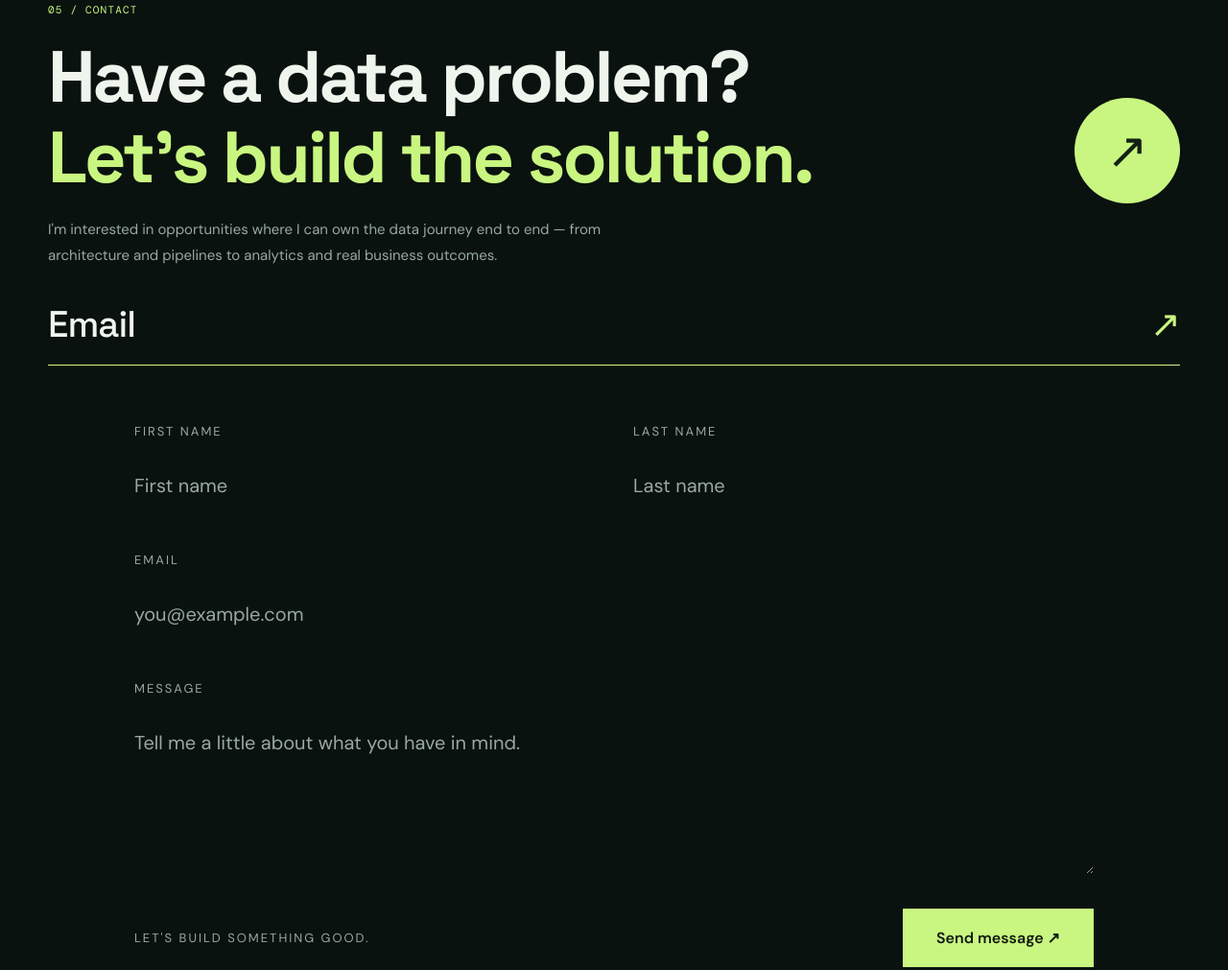
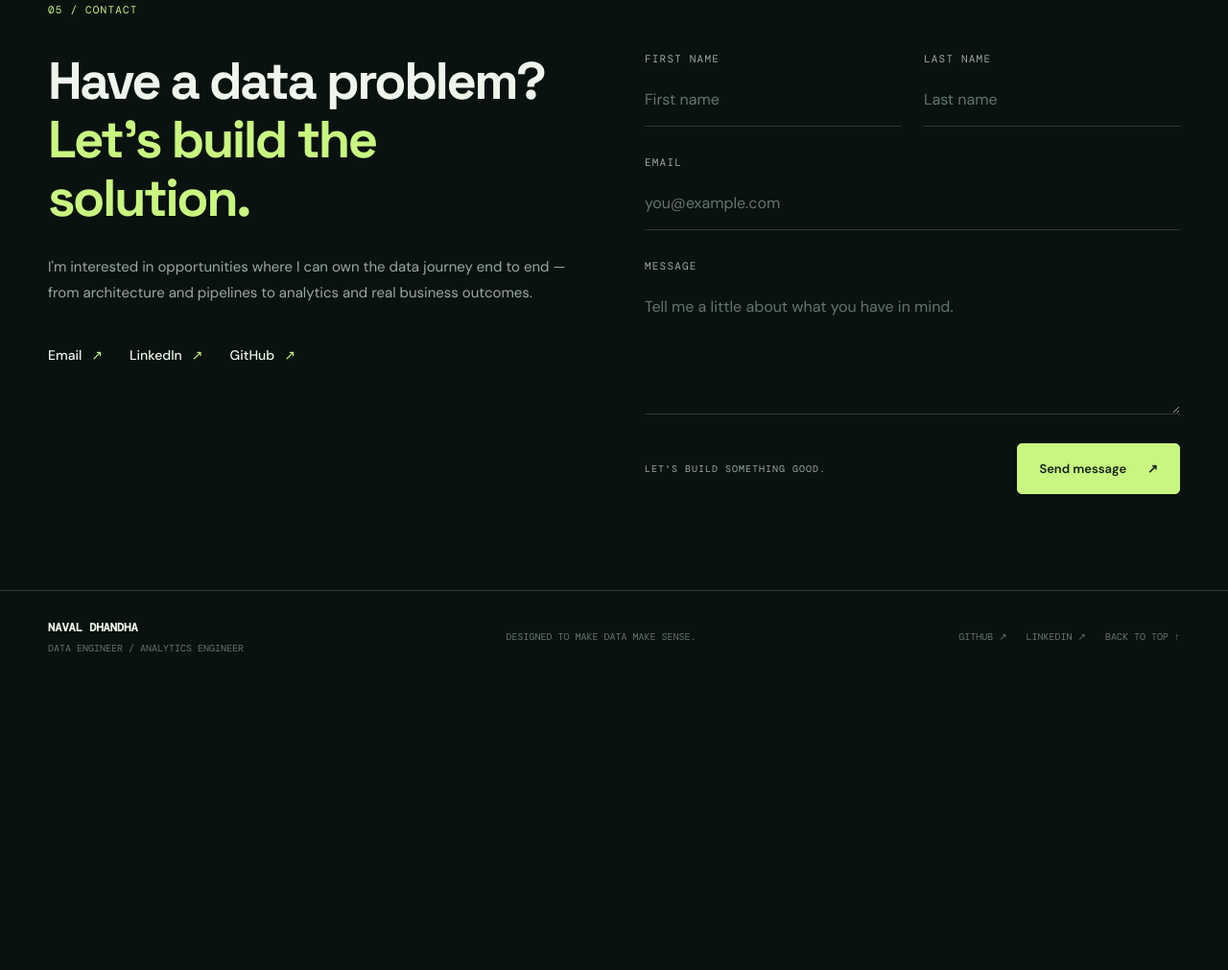
Before and after one commit to NavalDhandha/NavalDhandha.github.io, a plain HTML site: page index.html in a window 1280 px wide. Shown: the part 6200-7211 px from the top of the page at 96% size. After the commit the page ends 6912 px from the top, so only its background shows below. Drawn offline with nearby package versions, Linux system fonts and the light colour scheme.

Commit message:
Add files via upload

```diff
--- a/index.html
+++ b/index.html
@@ -73,44 +73,46 @@
       </div><div class="more-projects"><span>THERE'S MORE IN THE REPOSITORY</span><a href="https://github.com/NavalDhandha?tab=repositories" target="_blank" rel="noopener noreferrer">Explore all GitHub projects ↗</a></div>
     </section>
     <section class="section section-shaded" id="skills"><div class="shell"><div class="section-head"><div><span class="section-index">04 / TOOLKIT</span><h2>Tools I use to <em>build better.</em></h2></div><p>Tools change. Strong foundations in modeling, reliability, and delivering value don't.</p></div><div class="skills-grid"><div class="skill-block"><div class="skill-top"><span>01</span><span>↗</span></div><h3>Languages & processing</h3><p>Python · SQL · PySpark · Pandas · Apache Spark · R</p></div><div class="skill-block"><div class="skill-top"><span>02</span><span>↗</span></div><h3>Cloud & warehousing</h3><p>Azure · AWS · GCP · Snowflake · BigQuery · Databricks · ADLS</p></div><div class="skill-block"><div class="skill-top"><span>03</span><span>↗</span></div><h3>Data engineering</h3><p>dbt · Azure Data Factory · Airflow · Medallion architecture · Dimensional modeling · ETL/ELT</p></div><div class="skill-block"><div class="skill-top"><span>04</span><span>↗</span></div><h3>Analytics & delivery</h3><p>Power BI · Tableau · KPI design · Data validation · Git · CI/CD · Streamlit</p></div></div></div></section>
-    <section class="contact section shell" id="contact"><span class="section-index">05 / CONTACT</span><div class="contact-body"><div><h2>Have a data problem?<br /><em>Let's build the solution.</em></h2><p>I'm interested in opportunities where I can own the data journey end to end — from architecture and pipelines to analytics and real business outcomes.</p></div><a class="contact-arrow" href="mailto:naval.d.edu@gmail.com" aria-label="Email Naval Dhandha">↗</a></div><a class="contact-email" href="mailto:naval.d.edu@gmail.com">Email <span>↗</span></a>
-<form
-  class="contact-form"
-  action="https://formspree.io/f/mqpqpyne"
-  method="POST"
->
+    <section class="contact section shell" id="contact">
+  <span class="section-index">05 / CONTACT</span>
+  <div class="contact-grid">
+    <div class="contact-left">
+      <h2>Have a data problem?<br><em>Let's build the solution.</em></h2>
+      <p>I'm interested in opportunities where I can own the data journey end to end — from architecture and pipelines to analytics and real business outcomes.</p>
+      <div class="contact-links">
+        <a class="contact-email" href="mailto:naval.d.edu@gmail.com">Email <span aria-hidden="true">↗</span></a>
+        <a href="https://www.linkedin.com/in/naval-dhandha" target="_blank" rel="noopener noreferrer">LinkedIn <span aria-hidden="true">↗</span></a>
+        <a href="https://github.com/NavalDhandha" target="_blank" rel="noopener noreferrer">GitHub <span aria-hidden="true">↗</span></a>
+      </div>
+    </div>
+    <div class="contact-right">
+      <!-- Replace YOUR_FORM_ID with the form ID from Formspree to enable delivery. -->
+      <form class="contact-form" action="https://formspree.io/f/YOUR_FORM_ID" method="POST">
         <div class="form-row">
           <div class="form-field">
-      <label for="first-name">FIRST NAME</label>
-      <input id="first-name" type="text" name="first_name"
-             placeholder="First name" required>
+            <label for="contact-first-name">FIRST NAME</label>
+            <input id="contact-first-name" type="text" name="first_name" autocomplete="given-name" placeholder="First name" required>
           </div>
-
           <div class="form-field">
-      <label for="last-name">LAST NAME</label>
-      <input id="last-name" type="text" name="last_name"
-             placeholder="Last name" required>
+            <label for="contact-last-name">LAST NAME</label>
+            <input id="contact-last-name" type="text" name="last_name" autocomplete="family-name" placeholder="Last name" required>
           </div>
         </div>
-
         <div class="form-field">
-    <label for="contact-email">EMAIL</label>
-    <input id="contact-email" type="email" name="email"
-           placeholder="you@example.com" required>
+          <label for="contact-email-input">EMAIL</label>
+          <input id="contact-email-input" type="email" name="email" autocomplete="email" placeholder="you@example.com" required>
         </div>
-
         <div class="form-field">
           <label for="contact-message">MESSAGE</label>
-    <textarea id="contact-message" name="message"
-              placeholder="Tell me a little about what you have in mind."
-              rows="5" required></textarea>
+          <textarea id="contact-message" name="message" rows="5" placeholder="Tell me a little about what you have in mind." required></textarea>
         </div>
-
         <div class="form-footer">
           <span>LET'S BUILD SOMETHING GOOD.</span>
-    <button type="submit">Send message ↗</button>
+          <button type="submit">Send message <span aria-hidden="true">↗</span></button>
         </div>
       </form>
+    </div>
+  </div>
 </section>
   </main>
   <footer class="footer"><div class="shell footer-inner"><div><strong>NAVAL DHANDHA</strong><span>DATA ENGINEER / ANALYTICS ENGINEER</span></div><span>DESIGNED TO MAKE DATA MAKE SENSE.</span><div class="footer-links"><a href="https://github.com/NavalDhandha" target="_blank" rel="noopener noreferrer">GITHUB ↗</a><a href="https://www.linkedin.com/in/naval-dhandha" target="_blank" rel="noopener noreferrer">LINKEDIN ↗</a><a href="#top">BACK TO TOP ↑</a></div></div></footer>
--- a/styles.css
+++ b/styles.css
@@ -95,92 +95,109 @@
   .brand-name { font-size: 12px; }
   .navbar { gap: 8px; }
 }
-.contact-form {
-  max-width: 1000px;
-  margin: 60px auto 0;
+
+
+/* =============================================================
+   CONTACT SECTION — split layout with responsive form
+   ============================================================= */
+.contact .contact-grid {
+  display: grid;
+  grid-template-columns: minmax(0, 1fr) minmax(0, 1fr);
+  gap: clamp(35px, 5vw, 86px);
+  align-items: start;
+  margin-top: 35px;
 }
-
-.form-row {
-  display: grid;
-  grid-template-columns: repeat(2, minmax(0, 1fr));
-  gap: 40px;
+.contact-left, .contact-right { min-width: 0; }
+.contact-left h2 {
+  font-size: clamp(38px, 4.25vw, 68px);
+  line-height: 1.12;
+  letter-spacing: -.045em;
+  margin: 0 0 28px;
 }
-
-.form-field {
+.contact-left h2 em { display: block; }
+.contact-left p { margin: 0; max-width: 540px; }
+.contact-links {
   display: flex;
-  flex-direction: column;
-  margin-bottom: 36px;
+  flex-wrap: wrap;
+  align-items: center;
+  gap: 18px 28px;
+  margin-top: 42px;
 }
-
-.form-field label {
-  font-size: 13px;
-  letter-spacing: 2px;
+.contact-links a, .contact-links .contact-email {
+  display: inline-flex;
+  gap: 10px;
+  align-items: center;
+  justify-content: flex-start;
+  border: 0;
+  padding: 0;
+  font: 500 14px var(--body);
+  letter-spacing: 0;
+  color: var(--text);
+  transition: color .2s ease;
+}
+.contact-links a:hover { color: var(--accent); }
+.contact-links a span { color: var(--accent); }
+.contact-right .contact-form { width: 100%; max-width: none; margin: 0; }
+.contact-right .form-row { display: grid; grid-template-columns: repeat(2, minmax(0, 1fr)); gap: 24px; }
+.contact-right .form-field { display: flex; flex-direction: column; min-width: 0; margin-bottom: 30px; }
+.contact-right .form-field label {
+  font: 11px var(--mono);
+  letter-spacing: 1.2px;
   color: var(--muted);
-  margin-bottom: 20px;
+  margin-bottom: 12px;
 }
-
-.form-field input,
-.form-field textarea {
+.contact-right .form-field input, .contact-right .form-field textarea {
+  display: block;
   width: 100%;
-  border: none;
-  border-bottom: 1px solid var(--border);
+  min-width: 0;
+  border: 0;
+  border-bottom: 1px solid var(--line);
+  border-radius: 0;
   background: transparent;
   color: var(--text);
-  padding: 15px 0 20px;
-  font: inherit;
-  font-size: 20px;
-  outline: none;
-  resize: vertical;
-  border-radius: 0;
+  font: 16px var(--body);
+  padding: 13px 0 17px;
+  outline: 0;
+  transition: border-color .2s ease;
 }
-
-.form-field input:focus,
-.form-field textarea:focus {
-  border-bottom-color: var(--accent);
+.contact-right .form-field textarea { resize: vertical; min-height: 135px; }
+.contact-right .form-field input:focus-visible,
+.contact-right .form-field textarea:focus-visible { border-bottom: 2px solid var(--accent); outline: 2px solid transparent; }
+.contact-right .form-field input::placeholder,
+.contact-right .form-field textarea::placeholder { color: var(--faint); opacity: 1; }
+.contact-right .form-footer {
+  display: flex;
+  align-items: center;
+  justify-content: space-between;
+  flex-wrap: wrap;
+  gap: 18px;
+  margin-top: 12px;
 }
-
-.form-field input::placeholder,
-.form-field textarea::placeholder {
-  color: var(--muted);
+.contact-right .form-footer > span { color: var(--muted); font: 10px var(--mono); letter-spacing: 1px; }
+.contact-right .form-footer button {
+  display: inline-flex;
+  align-items: center;
+  gap: 22px;
+  border: 1px solid var(--accent);
+  border-radius: 5px;
+  padding: 17px 22px;
+  background: var(--accent);
+  color: var(--accentText);
+  font: 600 13px var(--body);
+  cursor: pointer;
+  transition: transform .2s ease, opacity .2s ease;
 }
-
-.form-footer {
-  display: flex;
-  justify-content: space-between;
-  align-items: center;
-  gap: 20px;
-  margin-top: 30px;
+.contact-right .form-footer button:hover { transform: translateY(-2px); }
+.contact-right .form-footer button:focus-visible { outline: 2px solid var(--accent); outline-offset: 4px; }
+@media (max-width: 900px) {
+  .contact .contact-grid { grid-template-columns: minmax(0, 1fr); gap: 48px; }
+  .contact-left h2 { max-width: 730px; font-size: clamp(42px, 6.3vw, 64px); }
 }
-
-.form-footer span {
-  color: var(--muted);
-  letter-spacing: 2px;
-  font-size: 13px;
+@media (max-width: 600px) {
+  .contact .contact-grid { margin-top: 26px; gap: 40px; }
+  .contact-left h2 { font-size: clamp(36px, 9vw, 46px); }
+  .contact-right .form-row { grid-template-columns: minmax(0, 1fr); gap: 0; }
+  .contact-links { margin-top: 28px; gap: 15px 22px; }
+  .contact-right .form-footer { align-items: stretch; flex-direction: column; }
+  .contact-right .form-footer button { justify-content: space-between; }
 }
-
-.form-footer button {
-  background: var(--accent);
-  color: #101810;
-  border: none;
-  padding: 20px 35px;
-  font-size: 16px;
-  font-weight: 600;
-  cursor: pointer;
-  transition: transform 0.2s ease;
-}
-
-.form-footer button:hover {
-  transform: translateY(-3px);
-}
-
-@media (max-width: 600px) {
-  .form-row {
-    grid-template-columns: 1fr;
-    gap: 0;
-  }
-
-  .form-footer {
-    align-items: stretch;
-    flex-direction: column;
-  }
-}
```
Lines whose indentation alone changed are shown as unchanged.
